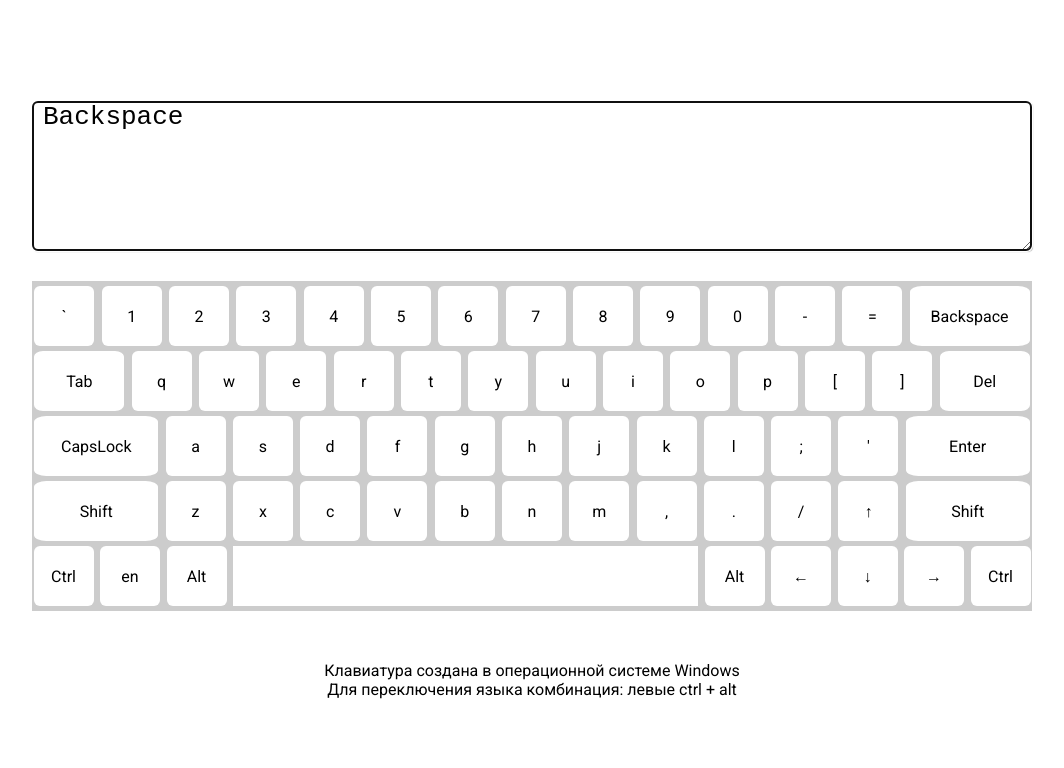
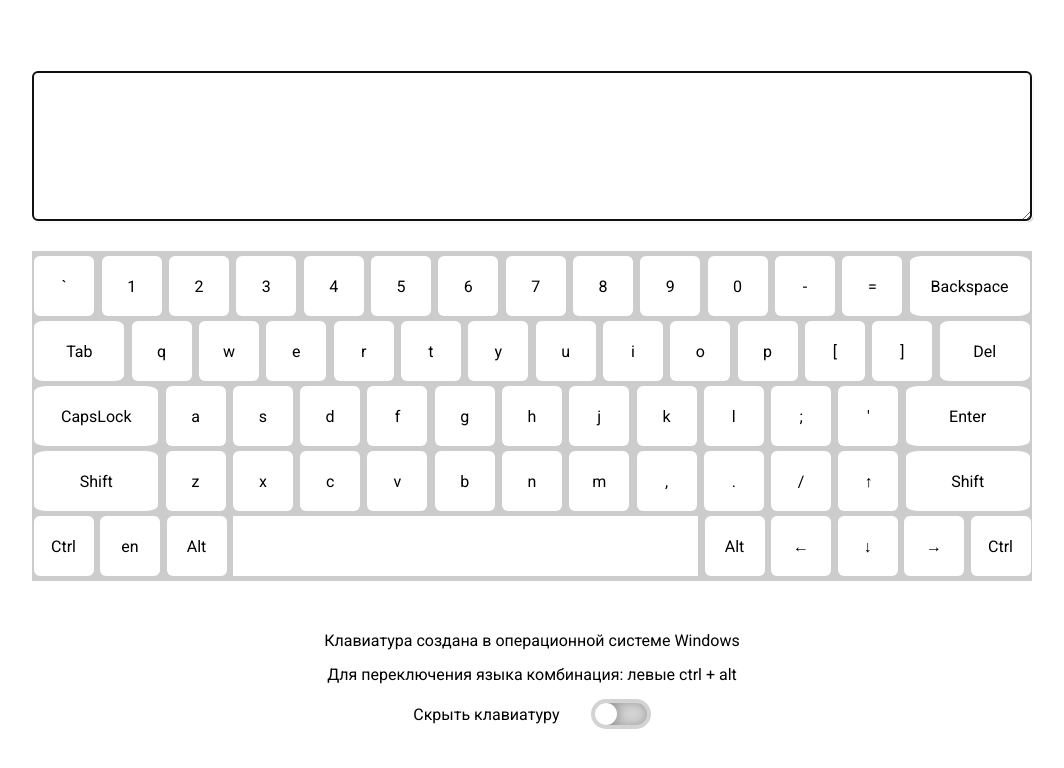
Before and after one commit to evgageev/virtual-keyboard, a plain HTML site: page index.html in a window 1280 px wide. Both pictures are taken after a click on the element "Backspace". Shown: the whole page, without its empty margins (108-1172 px from the left). Drawn offline with Linux system fonts and the light colour scheme.

Commit message:
feat: implement basic functionality: CapsLock, Backspace, ability to hide the keyboard

```diff
--- a/dom.js
+++ b/dom.js
@@ -667,6 +667,10 @@ export default function insertHtml() {
     </div>
     <p>Клавиатура создана в операционной системе Windows</p>
     <p>Для переключения языка комбинация: левые ctrl + alt</p>
+    <label class="switch">Скрыть клавиатуру
+      <input type="checkbox" class="checkbox">
+      <div class="slider"></div>
+    </label>
   </div>
 `;
   body.insertAdjacentHTML('afterbegin', html);
--- a/script.js
+++ b/script.js
@@ -7,10 +7,18 @@ const caseDown = document.querySelectorAll('.caseDown');
 const caseUp = document.querySelectorAll('.caseUp');
 const rus = document.querySelectorAll('.rus');
 const eng = document.querySelectorAll('.eng');
+const slider = document.querySelector('.slider');
+const keyboard = document.querySelector('.keyboard');
+
+// Slider
+
+slider.addEventListener('click', () => {
+  keyboard.classList.toggle('keyboard_hidden');
+});
 
 // CapsLock
 
-function CapsLock() {
+function capsLock() {
   caseDown.forEach((element) => {
     element.classList.toggle('hidden');
   });
@@ -19,29 +27,40 @@ function CapsLock() {
   });
 }
 
+// Backspace
+// TODO не получилось написать в одну строку, надо разобраться
+const backspace = () => {
+  const cursorPosition = textArea.selectionEnd;
+  const split = textArea.value.split('');
+  split.splice(cursorPosition - 1, 1);
+  const join = split.join('');
+  textArea.value = join;
+  textArea.focus();
+  textArea.selectionEnd = cursorPosition - 1;
+  return 1;
+};
+
 // Ввод текста кликом мыши
-// TODO удаляется послений символ, а нужно удалять поред курсором
 
 keys.forEach((key) => {
   key.addEventListener('click', () => {
     if (key.innerText === 'CapsLock') {
-      CapsLock();
+      key.classList.toggle('active');
+      capsLock();
+    } else if (key.innerText === 'Backspace') {
+      backspace();
+      return 1;
+    } else if (key.innerText === 'Enter') {
+      textArea.value += '\n';
     } else if (key.innerText === '') {
       textArea.value += ' ';
     } else {
       textArea.value += key.innerText;
-      textArea.focus();
     }
+    textArea.focus();
+    return 1;
   });
 });
-
-// Backspace
-
-// else if (key.innerText === 'Backspace') {
-//   textArea.value = textArea.value.slice(0, -1);
-//   textArea.focus();
-//   return;
-// }
 
 // Анимация нажатия клавиш
 
@@ -52,13 +71,17 @@ document.addEventListener('keydown', (event) => {
       if (event.key === 'Tab' || event.key === 'Meta' || event.key === 'Alt') {
         event.preventDefault();
       }
-      key.classList.add('active');
+      key.classList.toggle('active');
     }
   });
 });
 
 document.addEventListener('keyup', (event) => {
   keys.forEach((key) => {
+    if (event.key === 'CapsLock') {
+      capsLock();
+      return;
+    }
     if (key.classList.contains(event.code)) {
       key.classList.remove('active');
     }
--- a/style.css
+++ b/style.css
@@ -7,6 +7,10 @@
 body {
   font-family: 'Roboto', sans-serif;
   transition: 0.2s;
+}
+
+p {
+  margin-bottom: 15px;
 }
 
 .container {
@@ -40,6 +44,12 @@ body {
   width: 100%;
   height: 330px;
   background-color: #ccc;
+  transition: 0.3s;
+}
+
+.keyboard_hidden {
+  opacity: 0;
+  visibility: hidden;
 }
 
 .keyboard__row {
@@ -99,17 +109,52 @@ body {
   color: #fff;
 }
 
-/* .key.remove {
-  animation: keys_animation 0.5s forwards;
-} */
+.checkbox {
+  display: none;
+}
 
-/* @keyframes key_animation {
-  0% {
-    background-color: #333;
-    color: #fff;
-  }
-  100% {
-    background-color: #fff;
-    color: #000;
-  }
-} */
+.switch {
+  display: flex;
+  justify-content: space-evenly;
+  align-items: center;
+  width: 30%;
+}
+
+.slider {
+  width: 60px;
+  height: 30px;
+  background-color: lightgray;
+  border-radius: 20px;
+  overflow: hidden;
+  display: flex;
+  align-items: center;
+  border: 4px solid transparent;
+  transition: 0.3s;
+  box-shadow: 0 0 10px 0 rgb(0, 0, 0, 0.25) inset;
+  cursor: pointer;
+}
+
+.slider::before {
+  content: '';
+  display: block;
+  width: 100%;
+  height: 100%;
+  background-color: #fff;
+  transform: translateX(-30px);
+  border-radius: 20px;
+  transition: 0.3s;
+  box-shadow: 0 0 10px 3px rgb(0, 0, 0, 0.25);
+}
+
+.checkbox:checked ~ .slider::before {
+  transform: translateX(30px);
+  box-shadow: 0 0 10px 3px rgb(0, 0, 0, 0.25);
+}
+
+.checkbox:checked ~ .slider {
+  background-color: #2196f3;
+}
+
+.checkbox:active ~ .slider::before {
+  transform: translate(0);
+}
```
